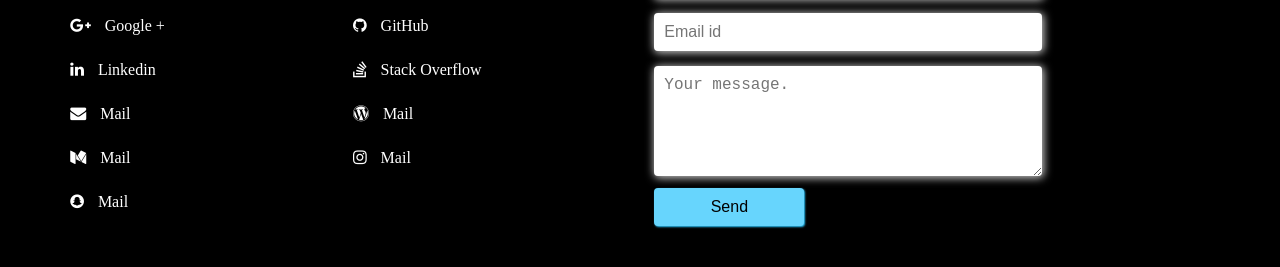
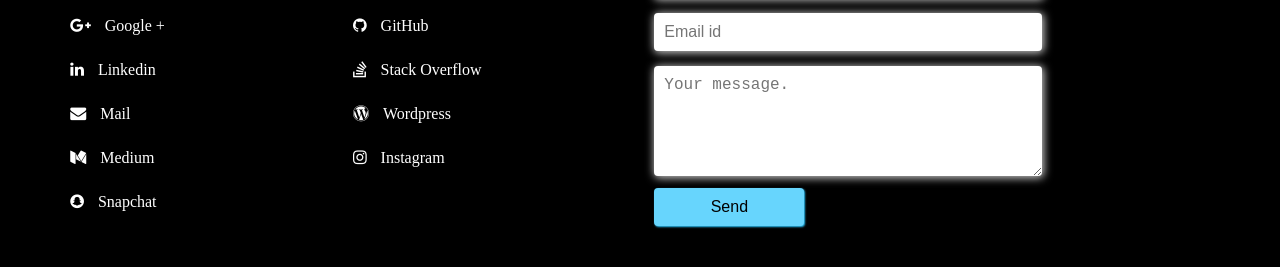
Before and after one commit to ChaiBapchya/ChaiBapchya.github.io, a Jekyll site: the page built from index.html, in a window 1280 px wide and 900 px high, scrolled down 3601 px. Shown: the part 630-897 px from the top of the window. Built offline with Jekyll 4.4.1, drawn with Linux system fonts in a browser that asks for light colours; nearby versions of some CDN libraries; some web fonts are replaced.

Commit message:
Social Media

```diff
--- a/index.html
+++ b/index.html
@@ -228,19 +228,19 @@ html_title: Chaitanya Bapat
           </li>
           <li><a href="https://chaibapat.wordpress.com" target="_blank">
             <i class="fa fa-wordpress"></i>
-            <span>Mail</span></a>
+            <span>Wordpress</span></a>
           </li>
           <li><a href="https://medium.com/@chai.bapat" target="_blank">
             <i class="fa fa-medium"></i>
-            <span>Mail</span></a>
+            <span>Medium</span></a>
           </li>
           <li><a href="https://www.instagram.com/chaibapchya/" target="_blank">
             <i class="fa fa-instagram"></i>
-            <span>Mail</span></a>
+            <span>Instagram</span></a>
           </li>
           <li><a href="https://snapchat.com/add/chaibaptya" target="_blank">
             <i class="fa fa-snapchat"></i>
-            <span>Mail</span></a>
+            <span>Snapchat</span></a>
           </li>
 
 
```
